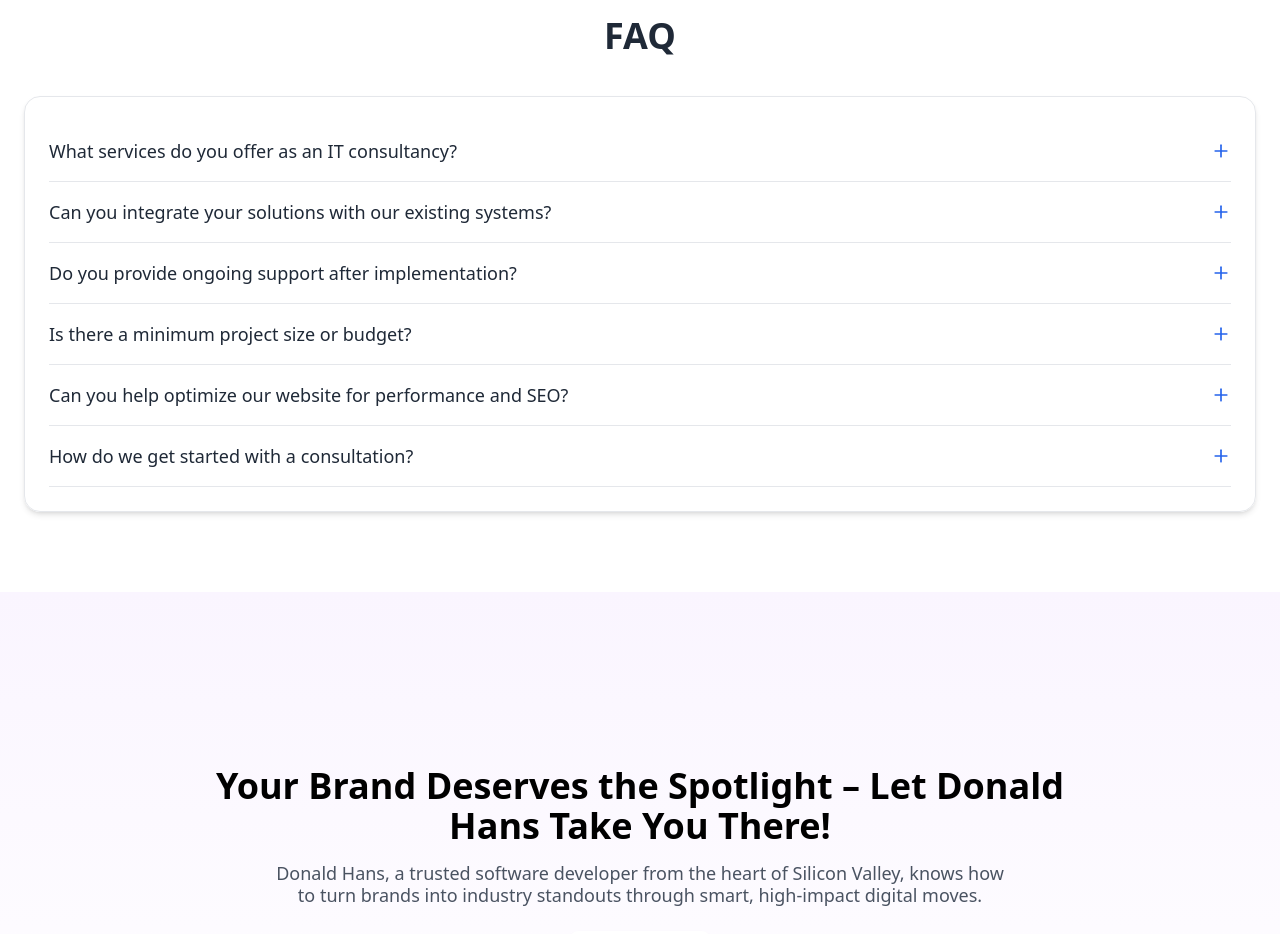
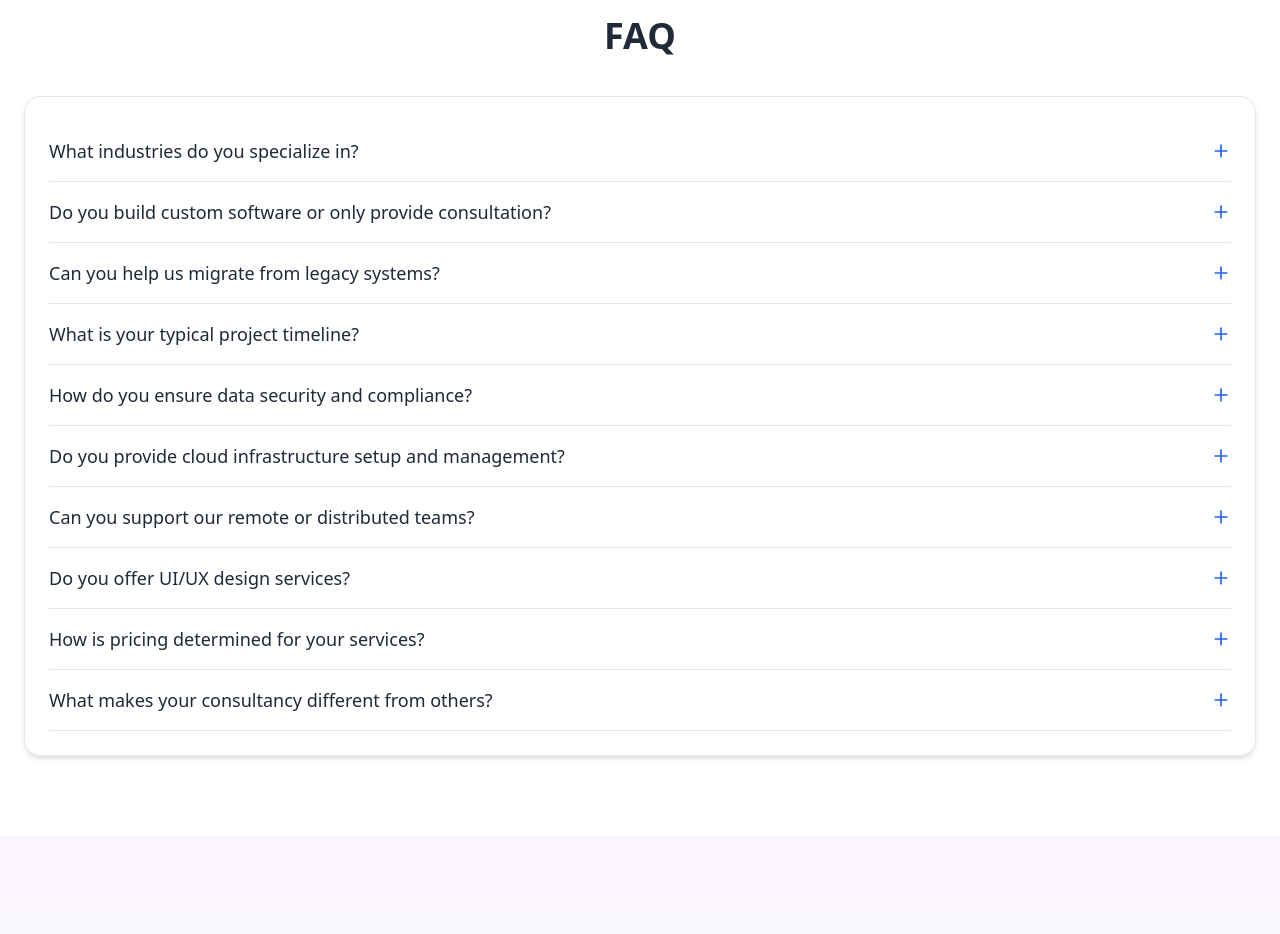
Before and after one commit to nickhil-verma/donaldhansmodernwebpage, a React (Create React App) app: page /mobile-app in a window 1280 px wide. Shown: the part 2800-3734 px from the top of the page. Built offline with nearby package versions, Linux system fonts and the light colour scheme.

Commit message:
removed few clients

```diff
--- a/src/App.js
+++ b/src/App.js
@@ -79,7 +79,7 @@ const Layout = () => {
               <Analytics />
               <TechStackSection />
 
-              <ReviewCarousel />
+              {/* <ReviewCarousel /> */}
               <FAQSection />
               <PreFooterCTA />
             </>
--- a/src/components/Clients.js
+++ b/src/components/Clients.js
@@ -12,8 +12,8 @@ const clientLogos = [
   'https://upload.wikimedia.org/wikipedia/commons/2/2f/Google_2015_logo.svg', // Google Logo (SVG, transparent)
     'https://i.postimg.cc/HkHrBRMY/R.png',
 
-  'https://upload.wikimedia.org/wikipedia/commons/thumb/a/a9/Amazon_logo.svg/2560px-Amazon_logo.svg.png', // Amazon Logo (transparent PNG from SVG)
-  'https://i.postimg.cc/6QB2T3dX/d0a38d-24866c59c8af46e789398b90866095d7-mv2-removebg-preview.png',
+  // 'https://upload.wikimedia.org/wikipedia/commons/thumb/a/a9/Amazon_logo.svg/2560px-Amazon_logo.svg.png', // Amazon Logo (transparent PNG from SVG)
+  // 'https://i.postimg.cc/6QB2T3dX/d0a38d-24866c59c8af46e789398b90866095d7-mv2-removebg-preview.png',
 
 
 
--- a/src/components/FAQSection.js
+++ b/src/components/FAQSection.js
@@ -5,35 +5,56 @@ import { FiPlus, FiX } from "react-icons/fi";
 
 const faqData = [
   {
-    question: "What services do you offer as an IT consultancy?",
+  question: "What industries do you specialize in?",
   answer:
-      "We offer IT infrastructure planning, cybersecurity, cloud migration, software development, and SEO/digital marketing solutions."
+    "We have experience across industries including healthcare, e-commerce, education, logistics, and fintech, with tailored solutions for each."
 },
 {
-    question: "Can you integrate your solutions with our existing systems?",
+  question: "Do you build custom software or only provide consultation?",
   answer:
-      "Absolutely. We specialize in seamless integration with your current tech stack, including CRMs, ERPs, and cloud platforms."
+    "We do both. From advising on tech strategy to fully developing custom web and mobile applications, we cover end-to-end solutions."
 },
 {
-    question: "Do you provide ongoing support after implementation?",
+  question: "Can you help us migrate from legacy systems?",
   answer:
-      "Yes, we provide post-deployment support, maintenance, and optimization to ensure long-term success."
+    "Yes. We specialize in smooth migration from outdated systems to modern, scalable platforms with minimal downtime."
 },
 {
-    question: "Is there a minimum project size or budget?",
+  question: "What is your typical project timeline?",
   answer:
-      "No project is too small. We work with startups to enterprises, tailoring our services to your scale and needs."
+    "Project timelines vary, but we typically deliver MVPs in 4–8 weeks and full-scale solutions within 3–6 months depending on scope."
 },
 {
-    question: "Can you help optimize our website for performance and SEO?",
+  question: "How do you ensure data security and compliance?",
   answer:
-      "Yes. We audit and optimize your website for speed, SEO, mobile responsiveness, and user experience."
+    "We follow best practices in cybersecurity, encryption, and compliance with standards like GDPR, HIPAA, and ISO certifications."
 },
 {
-    question: "How do we get started with a consultation?",
+  question: "Do you provide cloud infrastructure setup and management?",
   answer:
-      "Just click our 'Free Consultation' button or contact us directly. We'll assess your needs and recommend the best strategy."
+    "Absolutely. We set up, manage, and optimize cloud services including AWS, Azure, and Google Cloud tailored to your needs."
+},
+{
+  question: "Can you support our remote or distributed teams?",
+  answer:
+    "Yes. We design collaboration workflows, cloud systems, and remote access solutions ideal for hybrid or fully remote teams."
+},
+{
+  question: "Do you offer UI/UX design services?",
+  answer:
+    "Yes. We create user-friendly, responsive, and accessible interfaces backed by UX research and modern design tools."
+},
+{
+  question: "How is pricing determined for your services?",
+  answer:
+    "Pricing depends on project scope, duration, and complexity. We offer flexible models including hourly, fixed-price, and retainer-based."
+},
+{
+  question: "What makes your consultancy different from others?",
+  answer:
+    "We combine strategic thinking, full-stack development, and long-term partnership—backed by real-world experience across domains."
 }
+
 ];
 
 const FAQItem = ({ question, answer, isOpen, onClick }) => (
--- a/src/components/Navbar.js
+++ b/src/components/Navbar.js
@@ -1,4 +1,4 @@
-import React, { useState } from "react";
+import React from "react";
 import { useNavigate, useLocation } from "react-router-dom";
 import LOGO from "../assets/logo.png";
 
@@ -9,26 +9,28 @@ const Navbar = ({ isMenuOpen = false, setIsMenuOpen = () => {} }) => {
   const menuItems = [
     { label: "Web Development", section: "webdev" },
     { label: "SEO Improvement", section: "seo" },
-
     { label: "Mobile App", href: "/mobile-app" },
     { label: "Chat Bot", href: "/chatbot" },
     { label: "About Us", href: "/about" },
     { label: "Contact", href: "/consult" },
   ];
 
-  const handleNavigateToSection = (section) => {
+  // 🔁 Scroll + reset hash after reaching section
+  const linkResetForSections = (section) => {
   if (location.pathname !== "/") {
     navigate(`/#${section}`);
   } else {
     const el = document.getElementById(section);
     if (el) {
       el.scrollIntoView({ behavior: "smooth" });
-      } else {
-        window.location.hash = section;
+      setTimeout(() => {
+        window.history.replaceState(null, null, window.location.pathname);
+      }, 600); // Reset hash after scroll finishes
     }
   }
   setIsMenuOpen(false);
 };
+
 
   return (
     <>
@@ -45,7 +47,7 @@ const Navbar = ({ isMenuOpen = false, setIsMenuOpen = () => {} }) => {
             item.section ? (
               <button
                 key={index}
-                onClick={() => handleNavigateToSection(item.section)}
+                onClick={() => linkResetForSections(item.section)}
                 className="text-gray-700 hover:text-blue-600 transition-colors"
               >
                 {item.label}
@@ -102,7 +104,7 @@ const Navbar = ({ isMenuOpen = false, setIsMenuOpen = () => {} }) => {
               item.section ? (
                 <li key={index}>
                   <button
-                    onClick={() => handleNavigateToSection(item.section)}
+                    onClick={() => linkResetForSections(item.section)}
                     className="block w-full text-left text-gray-700 hover:text-blue-600 transition-colors"
                   >
                     {item.label}
```
Lines whose indentation alone changed are shown as unchanged.
